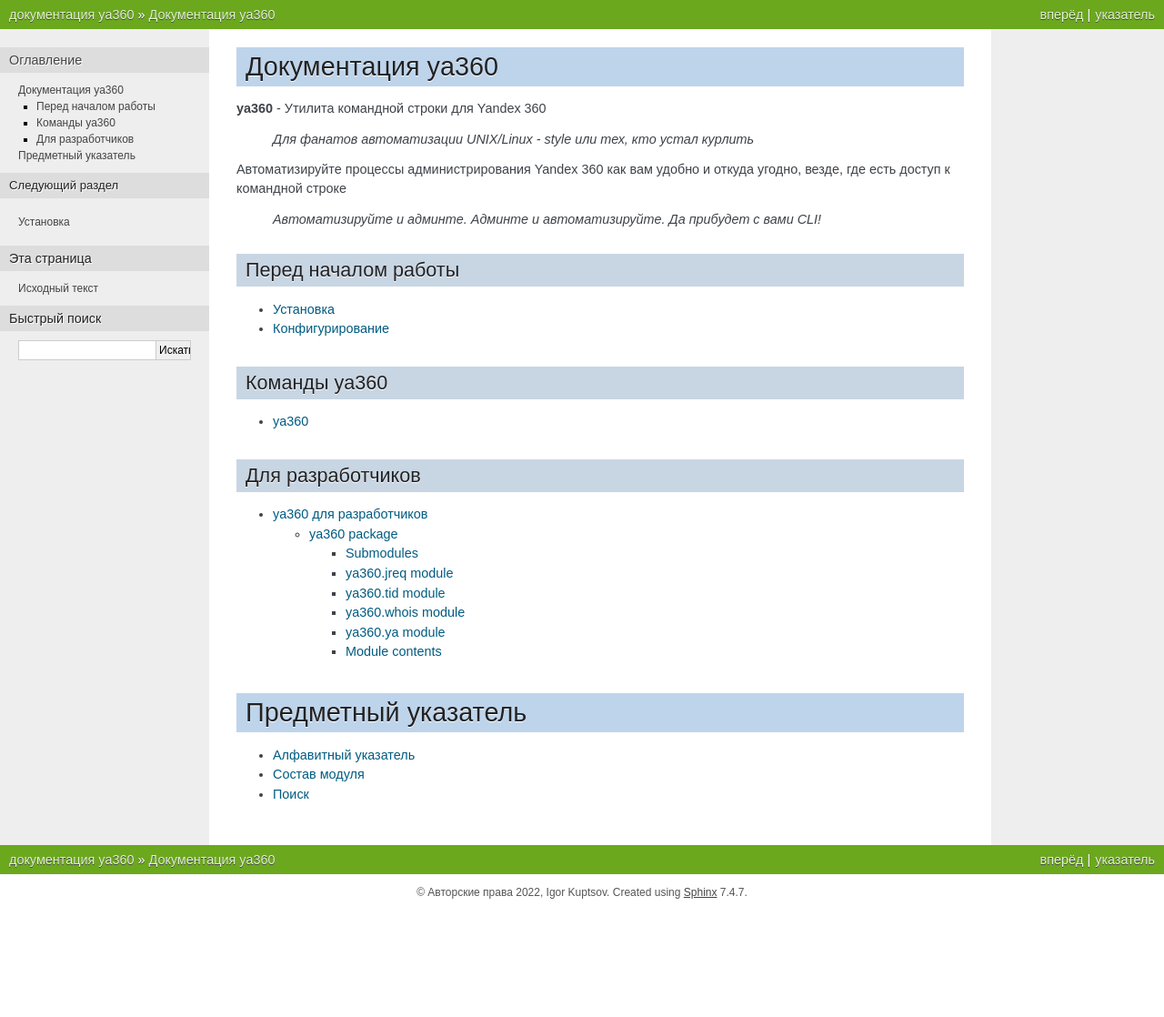
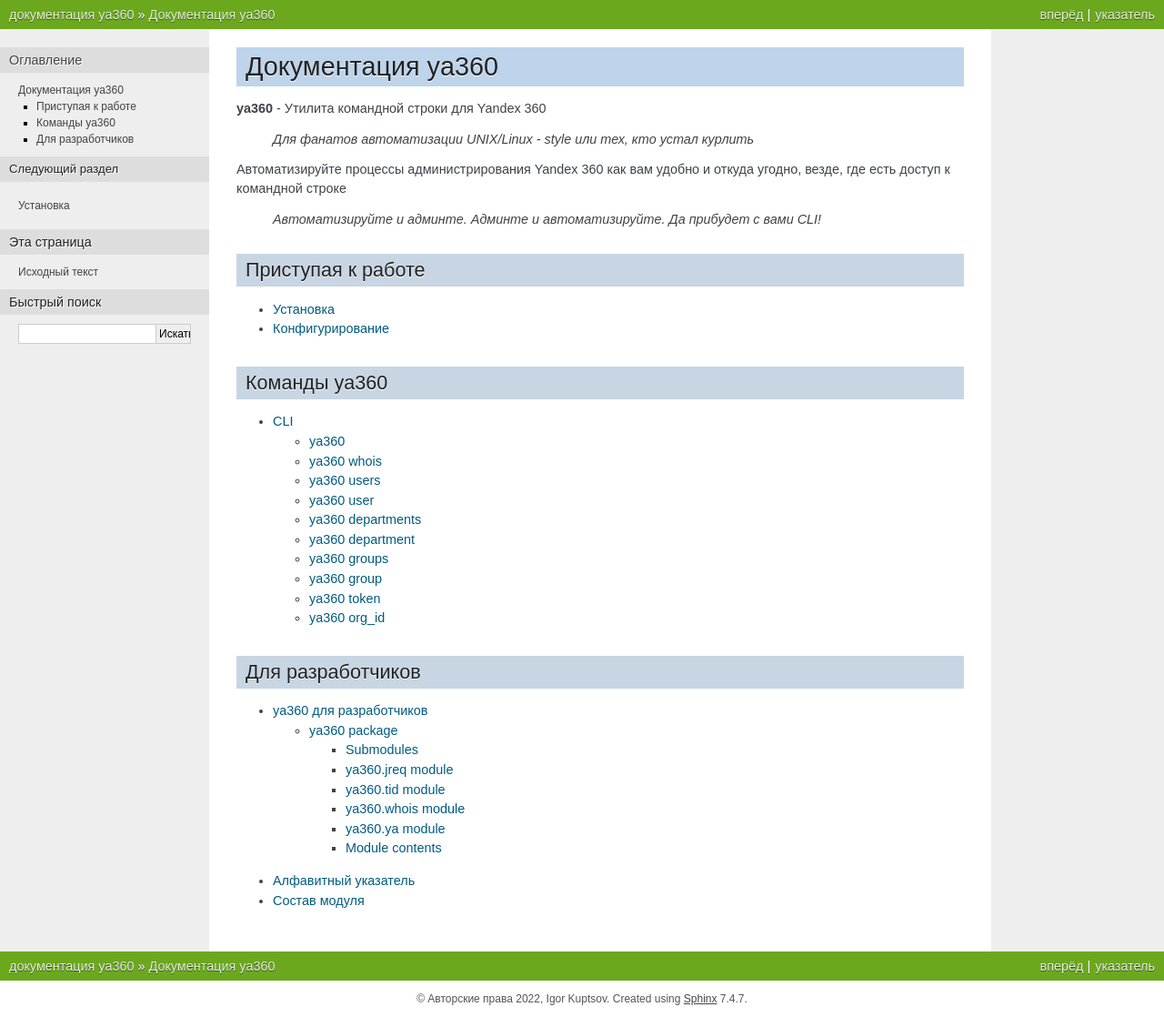
Before and after one commit to imercury13/ya360, a Sphinx documentation site: the page built from docs/source/index.rst, in a window 1280 px wide. Shown: the whole page at 91% size. Built offline with Sphinx 7.4.7, drawn with Linux system fonts in a browser that asks for light colours; before the commit the page ends 1001 px from its top, so only the background shows below that.

```diff
--- /dev/null
+++ b/docs/docutil.conf
@@ -0,0 +1,2 @@
+[writers]
+option-limit=1
--- a/docs/source/cmd.rst
+++ b/docs/source/cmd.rst
@@ -1,7 +1,16 @@
-ya360
------
+CLI
+---
 
-.. argparse::
-   :module: ya360.__main__
-   :func: gen_parser
-   :prog: ya360
+.. toctree::
+   :maxdepth: 1
+
+   cmd_main
+   cmd_ya360_whois
+   cmd_ya360_users
+   cmd_ya360_user
+   cmd_ya360_departments
+   cmd_ya360_department
+   cmd_ya360_groups
+   cmd_ya360_group
+   cmd_ya360_token
+   cmd_ya360_orgid
--- /dev/null
+++ b/docs/source/cmd_main.rst
@@ -0,0 +1,8 @@
+ya360
+-----
+
+.. argparse::
+   :module: ya360.__main__
+   :func: gen_parser
+   :prog: ya360
+   :nosubcommands: whois
--- /dev/null
+++ b/docs/source/cmd_ya360_department.rst
@@ -0,0 +1,8 @@
+ya360 department
+----------------
+
+.. argparse::
+   :module: ya360.__main__
+   :func: gen_parser
+   :prog: ya360
+   :path: department
--- /dev/null
+++ b/docs/source/cmd_ya360_departments.rst
@@ -0,0 +1,8 @@
+ya360 departments
+-----------------
+
+.. argparse::
+   :module: ya360.__main__
+   :func: gen_parser
+   :prog: ya360
+   :path: departments
--- /dev/null
+++ b/docs/source/cmd_ya360_group.rst
@@ -0,0 +1,8 @@
+ya360 group
+-----------
+
+.. argparse::
+   :module: ya360.__main__
+   :func: gen_parser
+   :prog: ya360
+   :path: group
--- /dev/null
+++ b/docs/source/cmd_ya360_groups.rst
@@ -0,0 +1,8 @@
+ya360 groups
+------------
+
+.. argparse::
+   :module: ya360.__main__
+   :func: gen_parser
+   :prog: ya360
+   :path: groups
--- /dev/null
+++ b/docs/source/cmd_ya360_orgid.rst
@@ -0,0 +1,8 @@
+ya360 org_id
+------------
+
+.. argparse::
+   :module: ya360.__main__
+   :func: gen_parser
+   :prog: ya360
+   :path: org_id
--- /dev/null
+++ b/docs/source/cmd_ya360_token.rst
@@ -0,0 +1,8 @@
+ya360 token
+-----------
+
+.. argparse::
+   :module: ya360.__main__
+   :func: gen_parser
+   :prog: ya360
+   :path: token
--- /dev/null
+++ b/docs/source/cmd_ya360_user.rst
@@ -0,0 +1,8 @@
+ya360 user
+----------
+
+.. argparse::
+   :module: ya360.__main__
+   :func: gen_parser
+   :prog: ya360
+   :path: user
--- /dev/null
+++ b/docs/source/cmd_ya360_users.rst
@@ -0,0 +1,8 @@
+ya360 users
+-----------
+
+.. argparse::
+   :module: ya360.__main__
+   :func: gen_parser
+   :prog: ya360
+   :path: users
--- /dev/null
+++ b/docs/source/cmd_ya360_whois.rst
@@ -0,0 +1,8 @@
+ya360 whois
+-----------
+
+.. argparse::
+   :module: ya360.__main__
+   :func: gen_parser
+   :prog: ya360
+   :path: whois
--- a/docs/source/index.rst
+++ b/docs/source/index.rst
@@ -18,8 +18,8 @@
 
    | *Автоматизируйте и админте. Админте и автоматизируйте. Да прибудет с вами CLI!*
 
-Перед началом работы
---------------------
+Приступая к работе
+------------------
 
 .. toctree::
 
@@ -39,9 +39,5 @@
 
     modules
 
-Предметный указатель
-====================
-
 * :ref:`genindex`
 * :ref:`modindex`
-* :ref:`search`
--- a/docs/source/usage.rst
+++ b/docs/source/usage.rst
@@ -1,5 +1,3 @@
-.. _Установка:
-
 Установка
 ---------
 
--- a/ya360/__init__.py
+++ b/ya360/__init__.py
@@ -6,5 +6,5 @@ ya360@uh.net.ru
 # License: GPL-3
 """
 
-__version__ = '2.2.3-dev1'
+__version__ = '2.2.3-dev2'
 __author__ = 'Igor Kuptsov'
```
Also changed, not shown: setup.py (+9 -0 lines).
